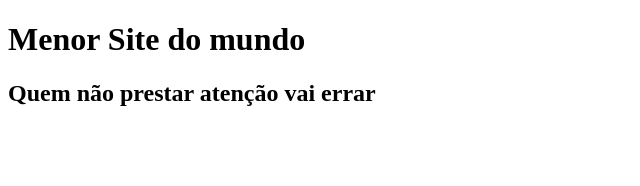
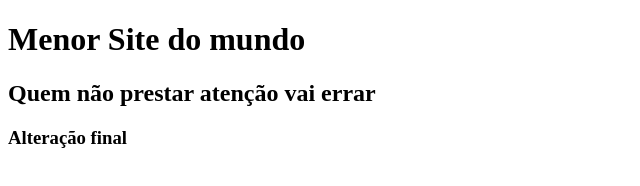
Before and after one commit to brechiaradia/Aula-Git, a plain HTML site: page index.html in a window 1280 px wide. Shown: the whole page, without its empty margins (0-640 px from the left). Drawn offline with Linux system fonts and the light colour scheme.

Commit message:
commit 3 14-04

```diff
--- a/index.html
+++ b/index.html
@@ -8,5 +8,6 @@
 <body>
     <h1>Menor Site do mundo</h1>
     <h2>Quem não prestar atenção vai errar</h2>
+    <h3>Alteração final</h3>
 </body>
 </html>
```
